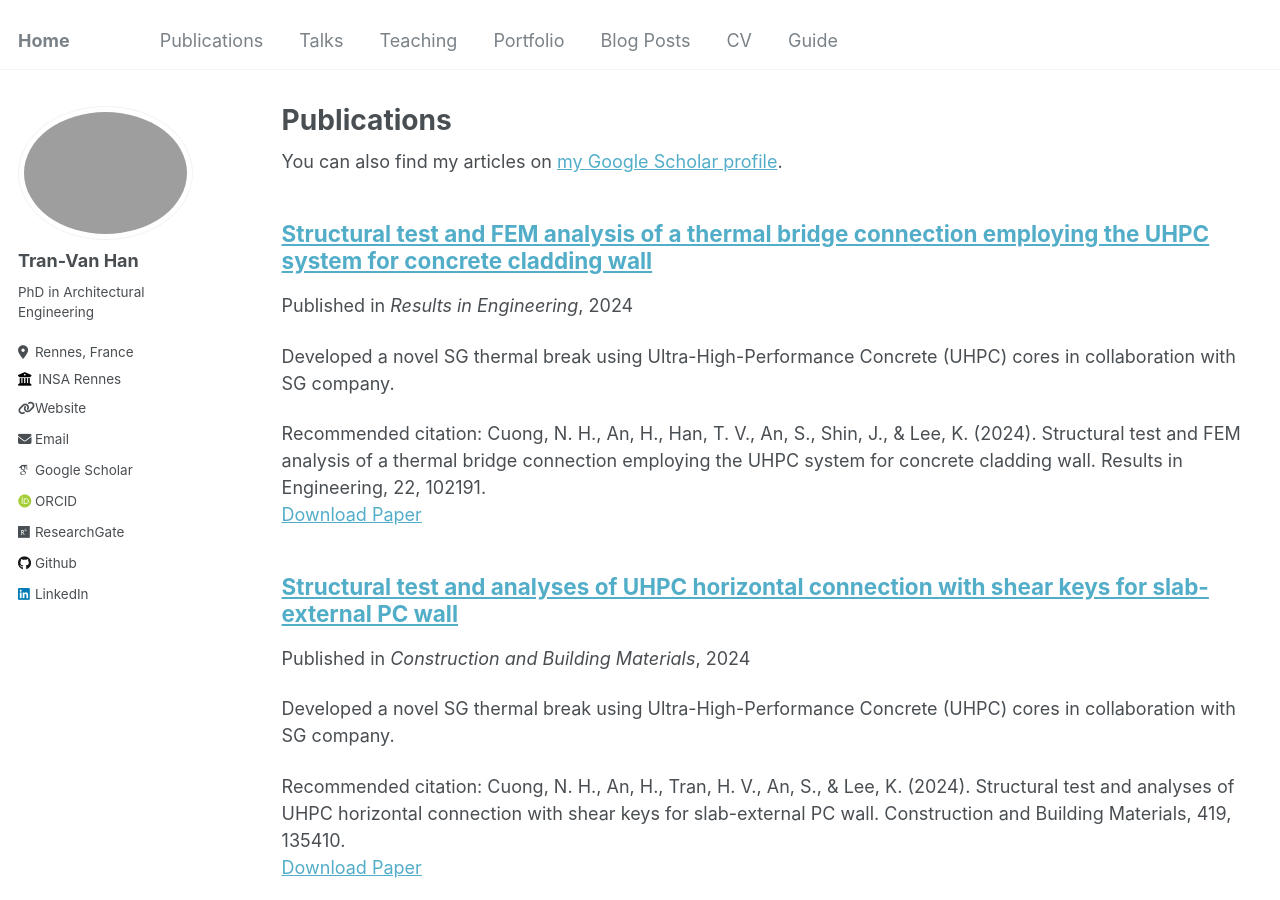
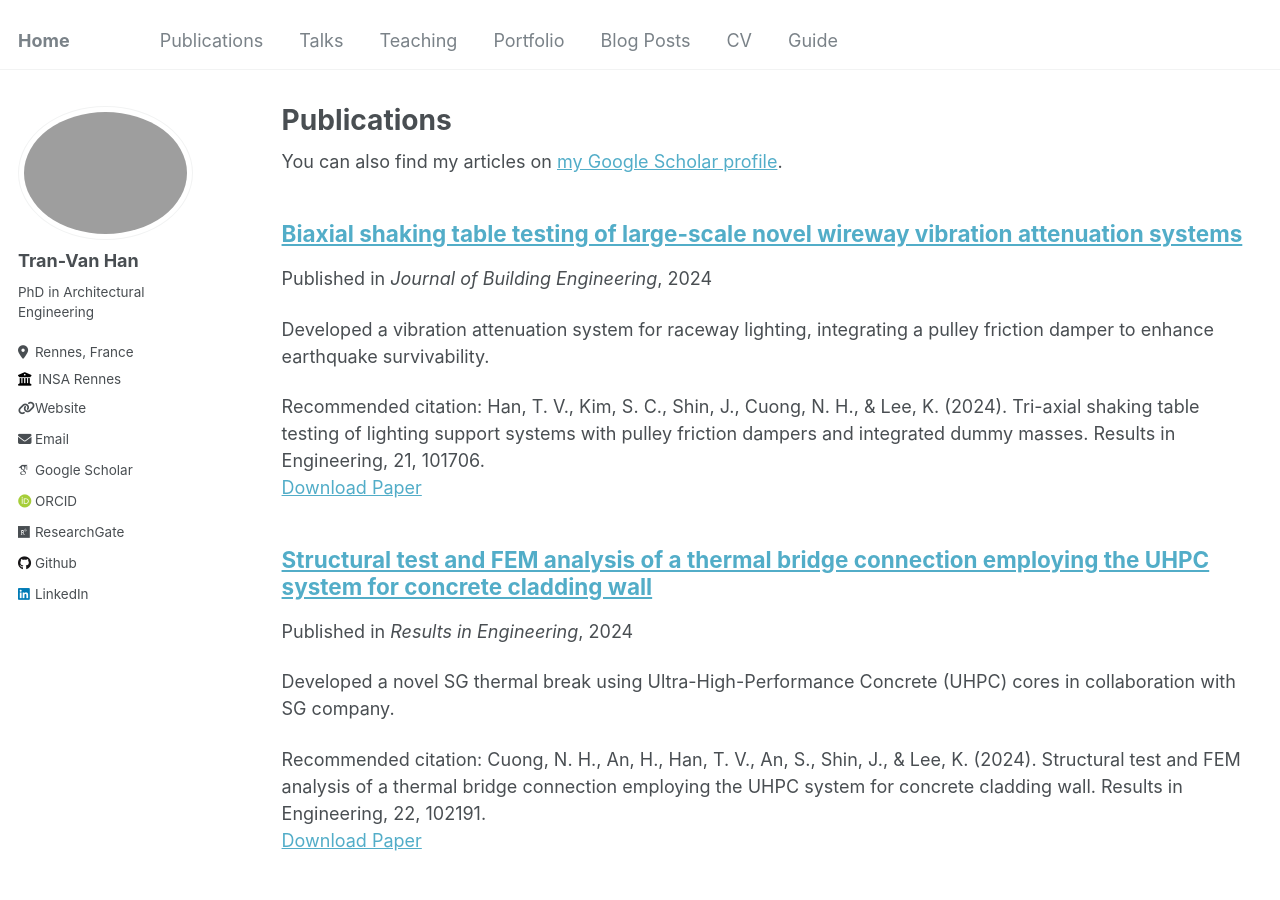
Before and after one commit to tranhan1405/tranhan1405.github.io, a Jekyll site: the page built from _pages/publications.md, in a window 1280 px wide and 900 px high. Built offline with Jekyll 4.4.1, drawn with Linux system fonts in a browser that asks for light colours; some web fonts are replaced.

Commit message:
Update Biaxial-shaking-table-testing.md

```diff
--- a/_publications/Biaxial-shaking-table-testing.md
+++ b/_publications/Biaxial-shaking-table-testing.md
@@ -1,2 +1,25 @@
-haaaaaaaaaa
-ddd
+---
+title: "Biaxial shaking table testing of large-scale novel wireway vibration attenuation systems"
+collection: publications
+permalink: /publication/_publications/Biaxial-shaking-table-testing
+excerpt: 'Developed a vibration attenuation system for raceway lighting, integrating a pulley friction damper to enhance earthquake survivability.'
+date: 2024-11-15
+venue: 'Journal of Building Engineering'
+paperurl: 'http://tranhan1405.github.io/files/Biaxial-shaking-table-testing.pdf'
+citation: ' Han, T. V., Kim, S. C., Shin, J., Cuong, N. H., & Lee, K. (2024). Tri-axial shaking table testing of lighting support systems with pulley friction dampers and integrated dummy masses. Results in Engineering, 21, 101706.'
+---
+**Abstract**: This research examines the seismic performance of large-scale pulley wireway systems subjected to four consecutive earthquakes using biaxial shaking table tests. A comparative analysis was conducted between novel lighting systems and a conventional raceway lighting system, each 20.50 m in length. Four specimens were tested: three pulley wireway systems and one conventional raceway lighting system, with varying suspended heights, support configurations, and cable pre-tension forces. The shaking table tests used time–history acceleration data to simulate artificial earthquakes per the ICC-ES AC156 standard. The results show that the novel lighting system exhibited superior earthquake performance and stability, outperforming the conventional system. Raising the suspension height increased seismic response and energy for the novel systems. Increasing cable tension improved stability under low seismic intensity but significantly increased seismic energy and response at high intensity. The absence of main hangers, combined with increased cable tension, reduced relative displacement but introduced instability at the ends and increased earthquake energy. These findings highlight the need to optimize suspension height, cable tension, and support configurations to enhance system resilience during earthquakes.
+BibTeX:
+  <div style="border: 1px solid #ddd; padding: 10px; background-color: #f9f9f9;">
+  <pre><code>
+@article{han2024biaxial,
+  title={Biaxial shaking table testing of large-scale novel wireway vibration attenuation systems},
+  author={Han, Tran-Van and Kim, Sung Chan and Shin, Jiuk and Cuong, Nguyen Huu and Lee, Kihak},
+  journal={Journal of Building Engineering},
+  pages={110792},
+  year={2024},
+  doi = {https://doi.org/10.1016/j.jobe.2024.110792},
+  publisher={Elsevier}
+}
+  </code></pre>
+  </div>
```
